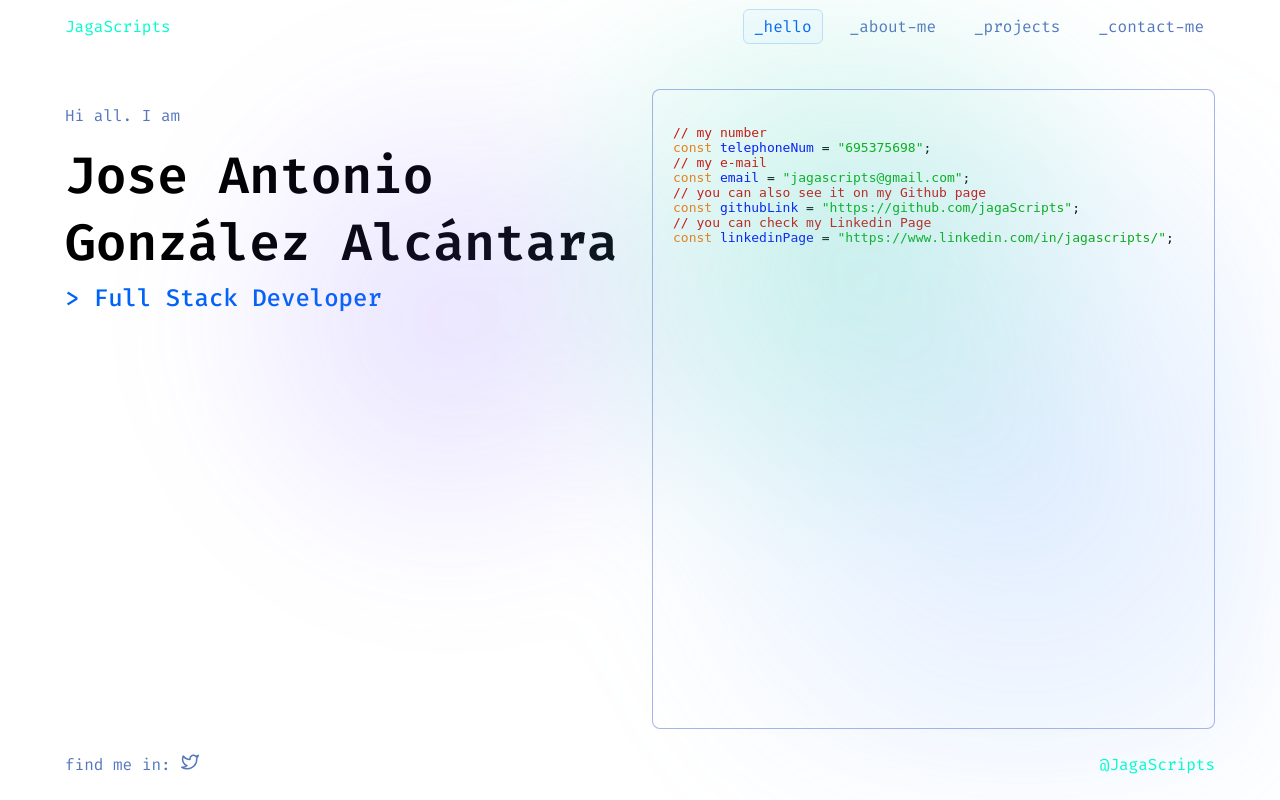
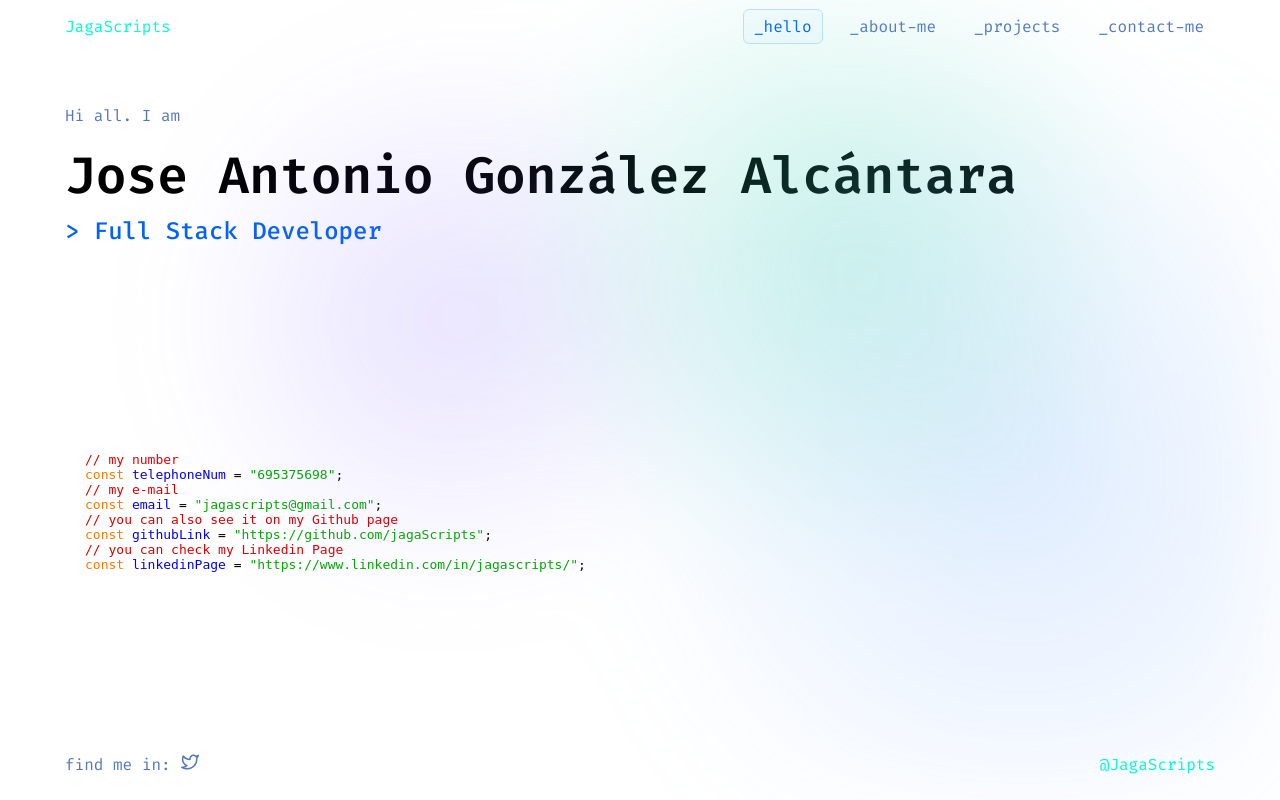
Before and after one commit to JagaScripts/jagascripts, a Flask app: page / in a window 1280 px wide. Run offline with Flask 3, Linux system fonts and the light colour scheme.

Commit message:
Refactor CSS layout by changing grid structure to a single column and commenting out border styles for improved design flexibility.

```diff
--- a/app/main/static/css/style.css
+++ b/app/main/static/css/style.css
@@ -88,7 +88,7 @@ body {
   margin: 12px auto 0;
   width: 100%;
   display: grid;
-  grid-template-columns: 1fr 1fr;
+  grid-template-columns: 1fr;
   gap: 24px;
   padding: 24px;
   border-left: 1px solid rgba(255, 255, 255, 0.06);
@@ -115,8 +115,8 @@ body {
   margin: 0;
   padding: 20px;
   background: rgba(255, 255, 255, 0.8);
-  border: 1px solid rgba(87, 105, 209, 0.507);
-  border-radius: 8px;
+  /* border: 1px solid rgba(87, 105, 209, 0.507);
+  border-radius: 8px; */
   color: var(--text);
   /* overflow: auto; */
 }
```
